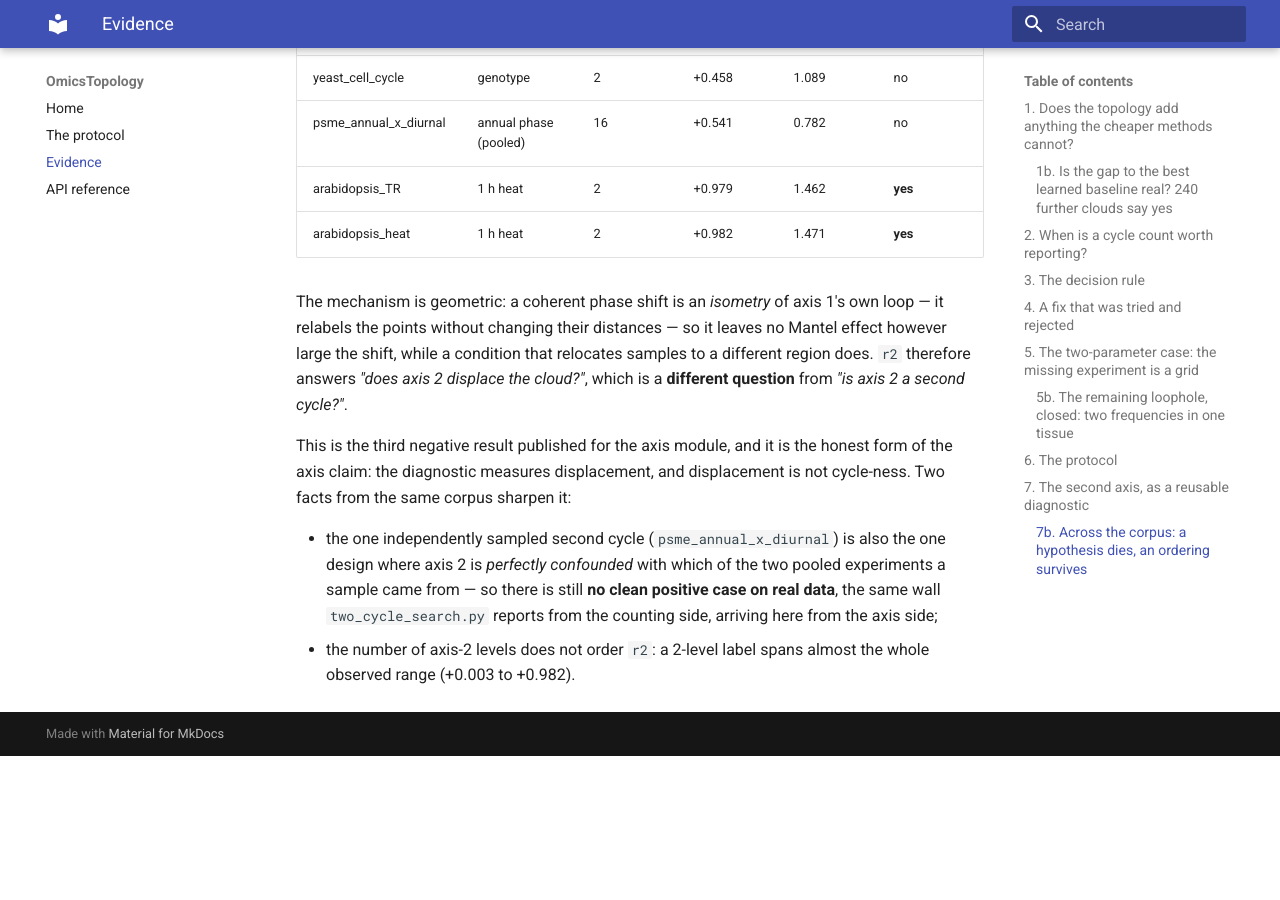
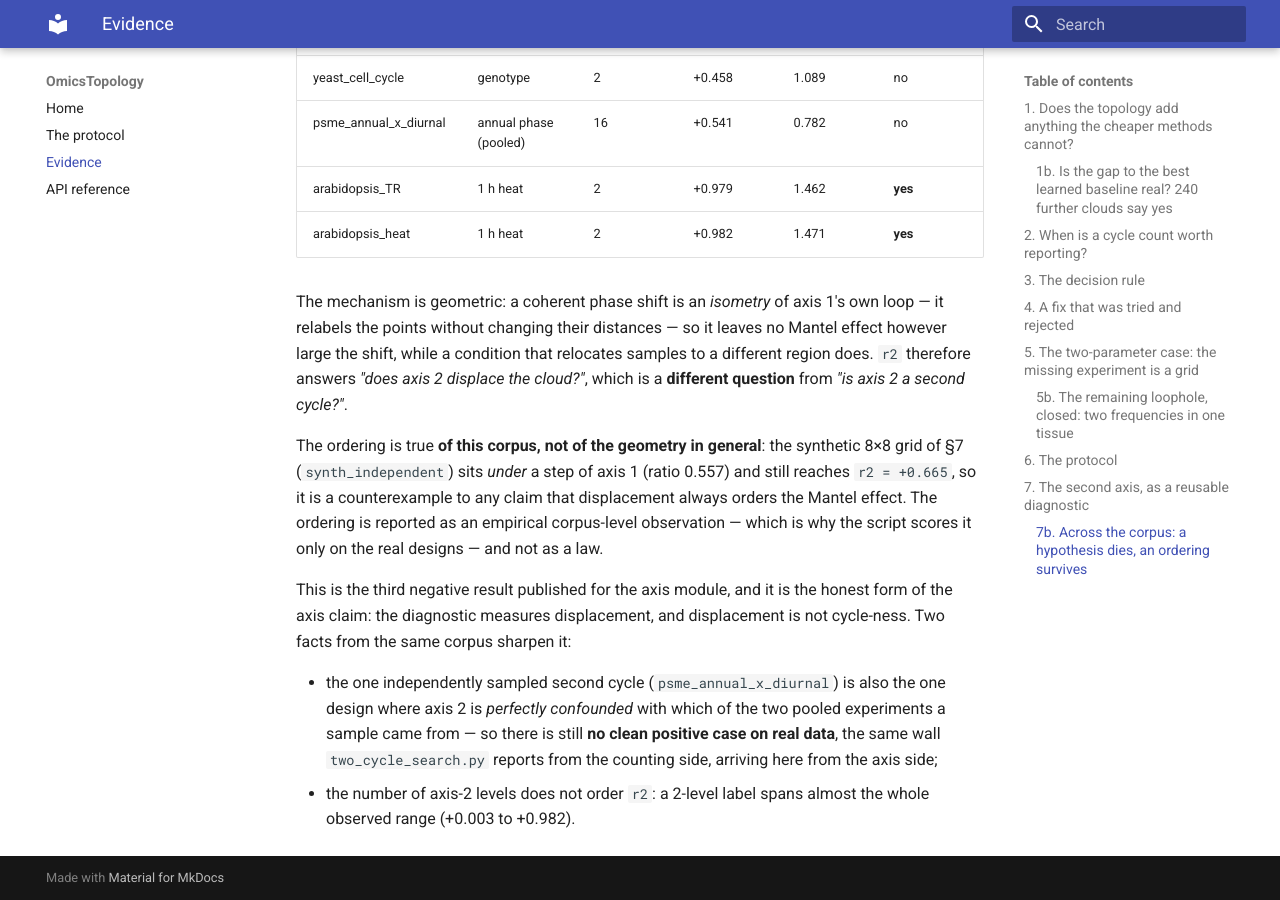
Before and after one commit to omixcore/OmicsTopology, an MkDocs documentation site: the page built from docs/results.md, in a window 1280 px wide and 900 px high, scrolled down 13292 px. Built offline with MkDocs 1.6.1 and Material for MkDocs 9.7.7, drawn with Linux system fonts in a browser that asks for light colours; before the commit the page ends 14048 px from its top, so only the background shows below that.

Commit message:
Scope the displacement ordering to the corpus, and name its counterexample
The regularity study reports that axis 2's Mantel effect is ordered by
displacement. That is true of the 7 real axis pairs, but the synthetic 8x8 grid
(ratio 0.557, r2 +0.665) is a counterexample to any claim that it is a general
geometric law. Say so in the README and in docs/results.md 7b, where the number
is already on the page, rather than letting the ordering read as universal.

Docs only; no numbers change.

```diff
--- a/docs/results.md
+++ b/docs/results.md
@@ -487,6 +487,13 @@ no Mantel effect however large the shift, while a condition that relocates sampl
 to a different region does. `r2` therefore answers *"does axis 2 displace the
 cloud?"*, which is a **different question** from *"is axis 2 a second cycle?"*.
 
+The ordering is true **of this corpus, not of the geometry in general**: the
+synthetic 8×8 grid of §7 (`synth_independent`) sits *under* a step of axis 1
+(ratio 0.557) and still reaches `r2 = +0.665`, so it is a counterexample to any
+claim that displacement always orders the Mantel effect. The ordering is reported
+as an empirical corpus-level observation — which is why the script scores it only
+on the real designs — and not as a law.
+
 This is the third negative result published for the axis module, and it is the
 honest form of the axis claim: the diagnostic measures displacement, and
 displacement is not cycle-ness. Two facts from the same corpus sharpen it:
```
Also changed, not shown: README.md (+5 -3 lines).
